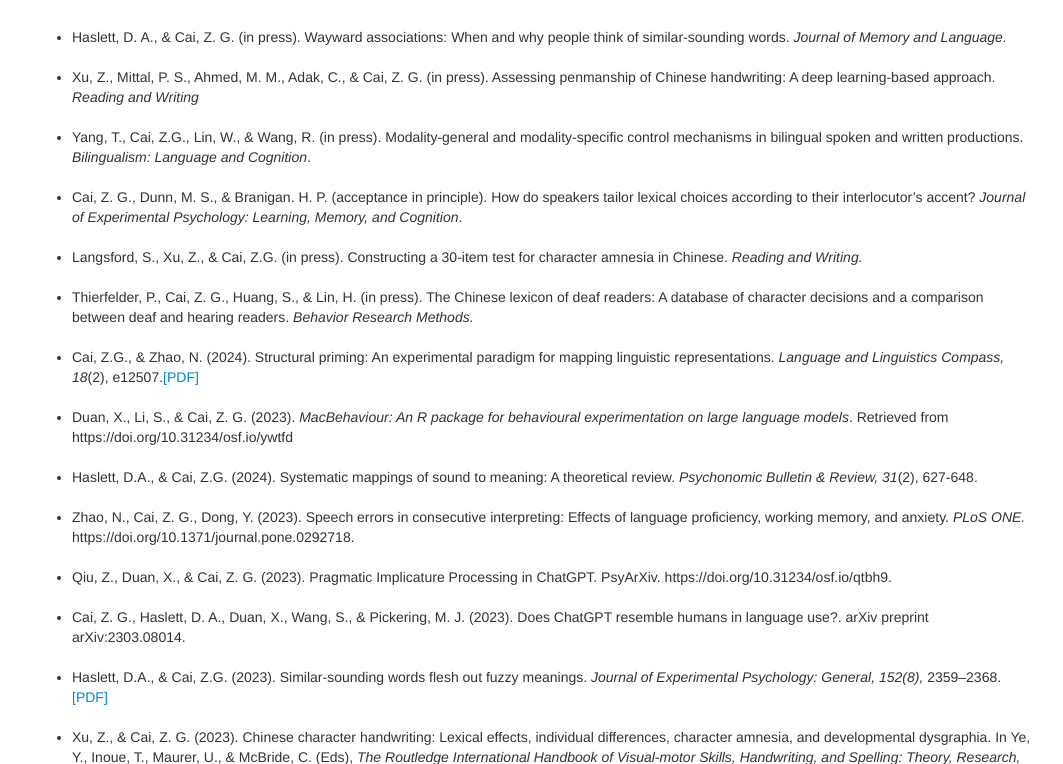
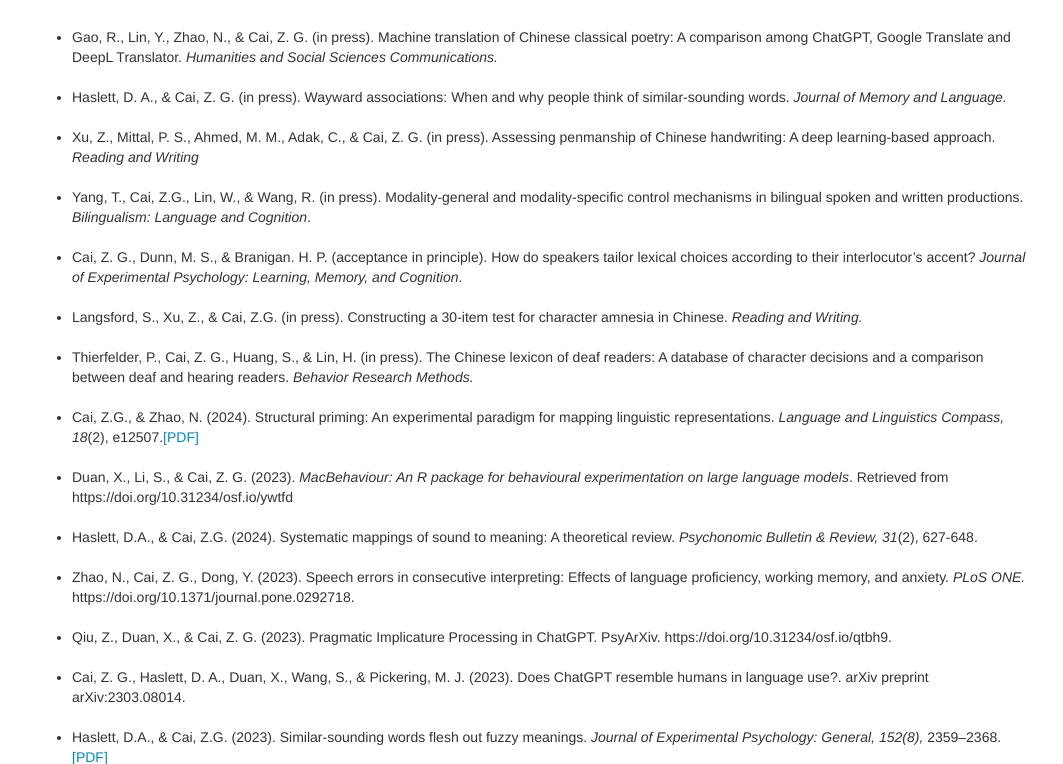
Before and after one commit to cuhklpl/cuhklpl.github.io, a plain HTML site: page publications.html in a window 1280 px wide. Shown: the part 336-1100 px from the top of the page, without its empty margins (108-1171 px from the left). Drawn offline with Linux system fonts and the light colour scheme.

Commit message:
Update publications.html

```diff
--- a/publications.html
+++ b/publications.html
@@ -50,6 +50,7 @@
                      <h3>Peer-reviewed Journal Articles and Book Chapters</h3>
                   </div>
                     <ol>
+			     <li class="publication">Gao, R., Lin, Y., Zhao, N., & Cai, Z. G. (in press). Machine translation of Chinese classical poetry: A comparison among ChatGPT, Google Translate and DeepL Translator. <em>Humanities and Social Sciences Communications.</em> </li>
 <li class="publication">Haslett, D. A., & Cai, Z. G. (in press). Wayward associations: When and why people think of similar-sounding words. <em>Journal of Memory and Language.</em></li>
 <li class="publication">Xu, Z., Mittal, P. S., Ahmed, M. M., Adak, C., & Cai, Z. G. (in press). Assessing penmanship of Chinese handwriting: A deep learning-based approach. <em>Reading and Writing</em> </li>
 <li class="publication">Yang, T., Cai, Z.G., Lin, W., & Wang, R. (in press). Modality-general and modality-specific control mechanisms in bilingual spoken and written productions. <em>Bilingualism: Language and Cognition</em>.</li>
```
